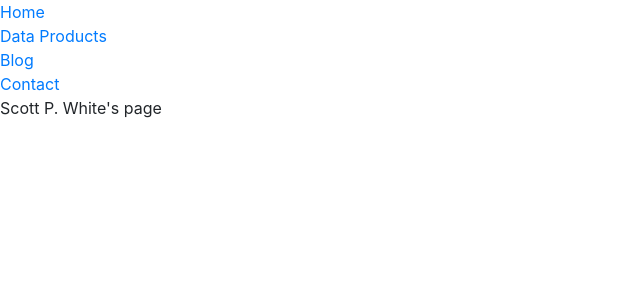
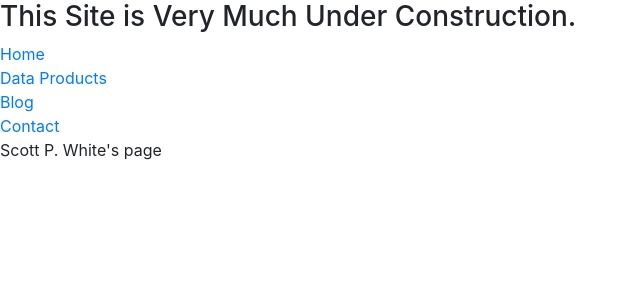
Before and after one commit to spwhite1337/website, a Vue app in the folder frontend/: page / in a window 1280 px wide. Shown: the top 300 px of the page, without its empty margins (0-640 px from the left). Built offline with nearby package versions, Linux system fonts and the light colour scheme.

Commit message:
Add under construction line

```diff
--- a/frontend/src/App.vue
+++ b/frontend/src/App.vue
@@ -1,5 +1,6 @@
 <template>
   <div id="app">
+    <h3>This Site is Very Much Under Construction.</h3>
     <router-link to="./">Home</router-link>
     <br>
     <router-link to="./DataProducts">Data Products</router-link>
```
